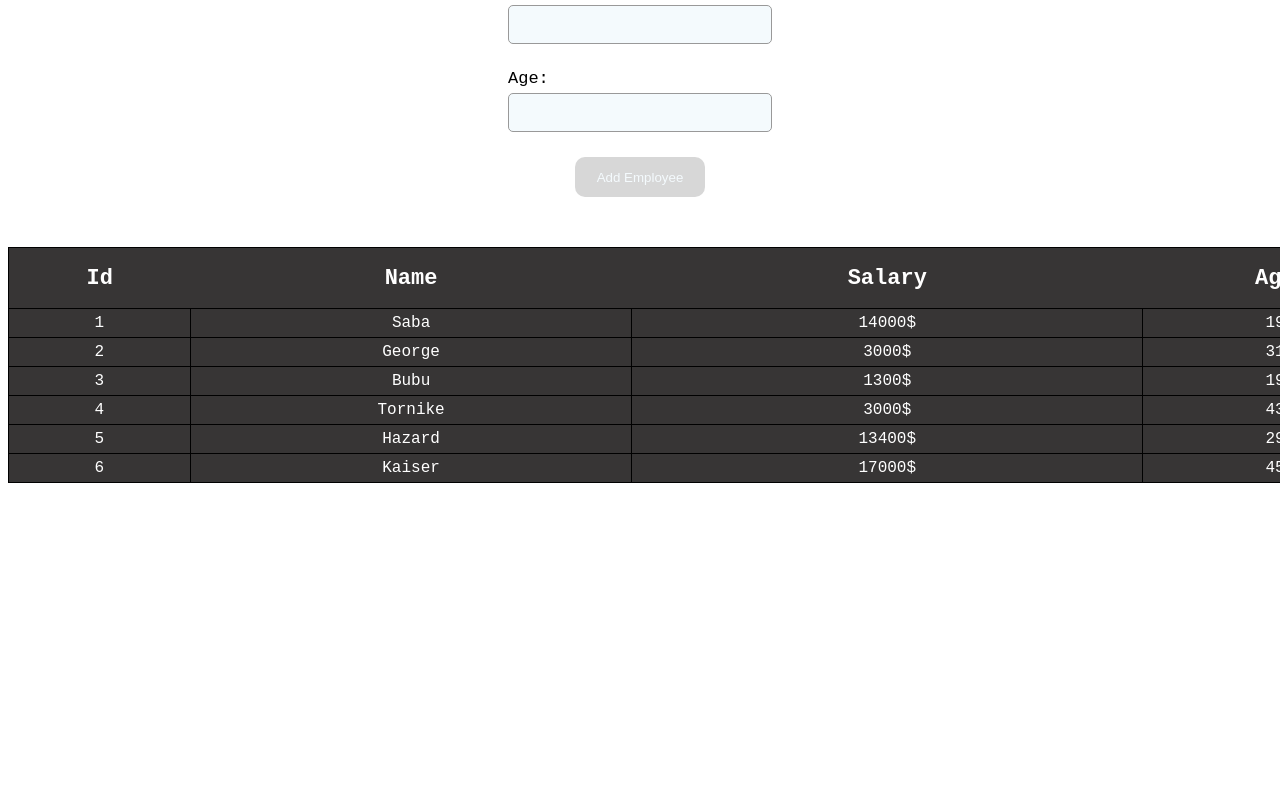
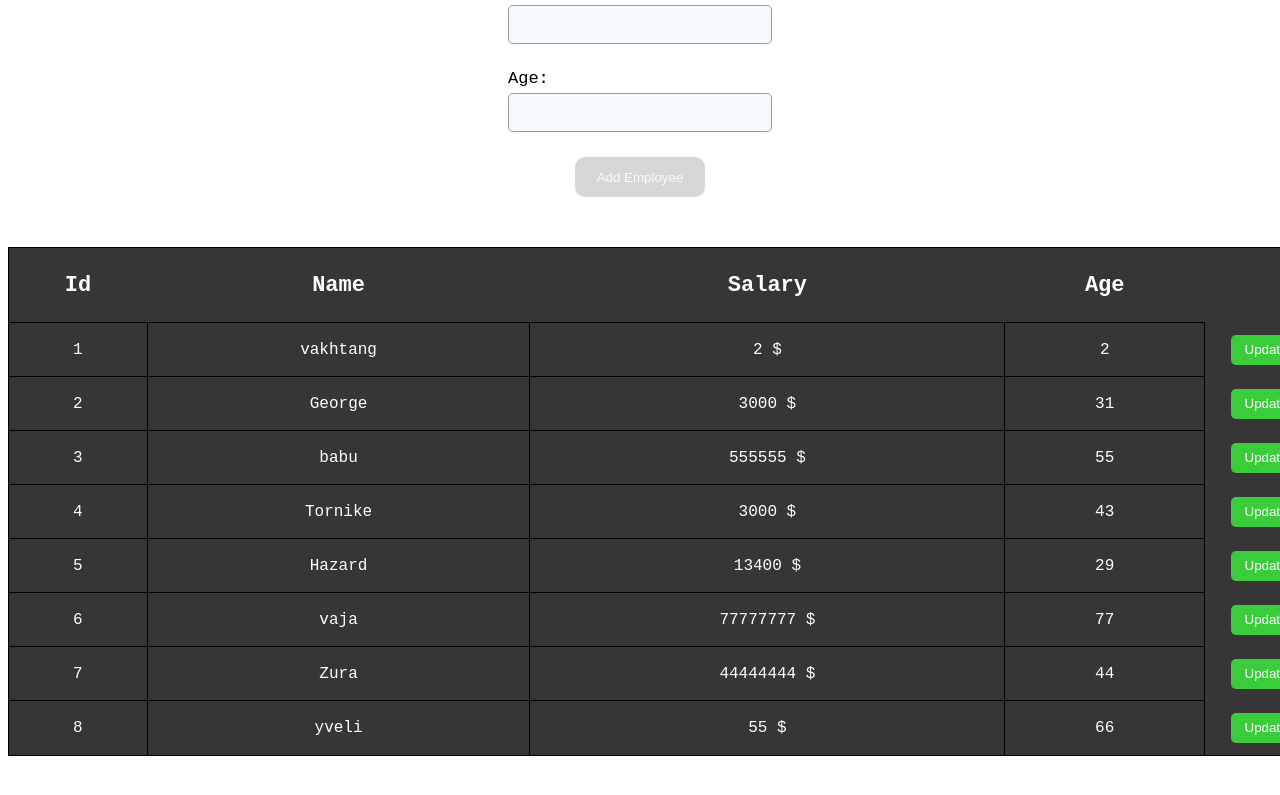
Before and after one commit to sabam23/Angular-Homework, an Angular app: page / in a window 1280 px wide. Shown: the part 585-1380 px from the top of the page. Before the commit the page ends 1118 px from the top, so only its background shows below. Built offline with nearby package versions, Linux system fonts and the light colour scheme; data requests are answered from the project's data file.

Commit message:
Finish (employeeForm Task 4) PUT method

```diff
--- a/db.json
+++ b/db.json
@@ -1,10 +1,10 @@
 {
   "employees": [
     {
-      "id": 1,
-      "name": "Saba",
-      "salary": 14000,
-      "age": 19
+      "name": "vakhtang",
+      "salary": 2,
+      "age": 2,
+      "id": 1
     },
     {
       "name": "George",
@@ -13,9 +13,9 @@
       "id": 2
     },
     {
-      "name": "Bubu",
-      "salary": 1300,
-      "age": 19,
+      "name": "babu",
+      "salary": 555555,
+      "age": 55,
       "id": 3
     },
     {
@@ -31,10 +31,22 @@
       "id": 5
     },
     {
-      "name": "Kaiser",
-      "salary": 17000,
-      "age": 45,
+      "name": "vaja",
+      "salary": 77777777,
+      "age": 77,
       "id": 6
+    },
+    {
+      "name": "Zura",
+      "salary": 44444444,
+      "age": 44,
+      "id": 7
+    },
+    {
+      "name": "yveli",
+      "salary": 55,
+      "age": 66,
+      "id": 8
     }
   ]
 }
--- a/src/app/employee-form/employee-form.component.css
+++ b/src/app/employee-form/employee-form.component.css
@@ -33,6 +33,7 @@
 }
 .employeeForm > form > button:disabled {
   background: #d7d7d7;
+  cursor: not-allowed;
 }
 
 .employeeTable {
@@ -48,8 +49,8 @@
   border: solid black 1px;
   font-family: monospace;
   font-size: 16px;
-  padding-top: 5px;
-  padding-bottom: 5px;
+  padding-top: 12px;
+  padding-bottom: 12px;
 }
 .employeeTable th {
   height: 50px;
@@ -58,4 +59,33 @@
   border: none;
 }
 
+.updateBtn {
+  width: 70px;
+  height: 30px;
+  border: none;
+  background-color: #3acc3a;
+  color: white;
+  cursor: pointer;
+  border-radius: 5px;
+  padding: 3px;
+}
+.updateBtn:hover {
+  background-color: #66e366;
+}
+
+.deleteBtn {
+  width: 70px;
+  height: 30px;
+  border: none;
+  background-color: #fb0000;
+  color: white;
+  cursor: pointer;
+  border-radius: 5px;
+  padding: 3px;
+  margin-left: 10px;
+}
+.deleteBtn:hover {
+  background-color: #ea3c3c;
+}
+
 /*# sourceMappingURL=employee-form.component.css.map */
--- a/src/app/employee-form/employee-form.component.html
+++ b/src/app/employee-form/employee-form.component.html
@@ -15,7 +15,9 @@
       <br>
       <input type="number" formControlName="age" (keypress)="keyPressNumbersWithDecimal($event)">
     </label>
-    <button class="employee-add-btn" [disabled]="employeeForm.invalid" (click)="onClickPost()">Add Employee</button>
+    <button class="employee-add-btn" [disabled]="employeeForm.invalid" (click)="onClickPost()" *ngIf="checker">Add Employee</button>
+    <button class="employee-add-btn" [disabled]="employeeForm.invalid" (click)="editEmployee()" *ngIf="checker===false">Update</button>
+    <a *ngIf="checker===false" (click)="cancel()" style="color: blue;cursor: pointer">Cancel</a>
   </form>
 </div>
 
@@ -31,8 +33,9 @@
     <tr>
       <td>{{employee.id}}</td>
       <td>{{employee.name}}</td>
-      <td>{{employee.salary}}$</td>
+      <td>{{employee.salary}} $</td>
       <td>{{employee.age}}</td>
+      <td style="border: none;width: 200px"><button class="updateBtn" (click)="update(employee.id)">Update</button><button class="deleteBtn">Delete</button></td>
     </tr>
   </ng-container>
 </table>
--- a/src/app/employee-form/employee-form.component.scss
+++ b/src/app/employee-form/employee-form.component.scss
@@ -34,6 +34,7 @@
 
       &:disabled {
         background: #d7d7d7;
+        cursor: not-allowed;
       }
     }
   }
@@ -52,8 +53,8 @@
     border: solid black 1px;
     font-family: monospace;
     font-size: 16px;
-    padding-top: 5px;
-    padding-bottom: 5px;
+    padding-top: 12px;
+    padding-bottom: 12px;
   }
 
   & th {
@@ -63,3 +64,34 @@
     border: none;
   }
 }
+
+.updateBtn  {
+  width: 70px;
+  height: 30px;
+  border: none;
+  background-color: #3acc3a;
+  color: white;
+  cursor: pointer;
+  border-radius: 5px;
+  padding: 3px;
+
+  &:hover {
+    background-color: #66e366;
+  }
+}
+
+.deleteBtn {
+  width: 70px;
+  height: 30px;
+  border: none;
+  background-color: #fb0000;
+  color: white;
+  cursor: pointer;
+  border-radius: 5px;
+  padding: 3px;
+  margin-left: 10px;
+
+  &:hover {
+    background-color: #ea3c3c;
+  }
+}
--- a/src/app/employee-form/employee-form.component.ts
+++ b/src/app/employee-form/employee-form.component.ts
@@ -26,6 +26,9 @@ export class EmployeeFormComponent implements OnInit {
     return true;
   }
 
+  employeesDB:any = [];
+  checker: boolean = true;
+
   onClickPost() {
     this.employeeService.addData(this.employeeForm.value as unknown as Employee).subscribe(data => {
       this.employeeService.getFullData().subscribe(data => {
@@ -34,8 +37,27 @@ export class EmployeeFormComponent implements OnInit {
     });
     this.employeeForm.reset();
   }
+  employeeID: number = 0;
+  update(id:number) {
+    this.employeeService.getEmployeeData(id).subscribe(data => {
+      this.employeeID = data.id;
+    })
+    this.checker = false;
+  }
 
-  employeesDB:any = [];
+  editEmployee() {
+    this.employeeService.updateData(this.employeeID, this.employeeForm.value as unknown as Employee).subscribe(data => {
+      this.employeeService.getFullData().subscribe(data => {
+        this.employeesDB = data;
+      });
+    });
+    this.checker = true;
+    this.employeeForm.reset();
+  }
+
+  cancel(){
+    this.checker = true;
+  }
 
   constructor(private employeeService: EmployeeApiService) { }
 
@@ -43,8 +65,6 @@ export class EmployeeFormComponent implements OnInit {
     this.employeeService.getFullData().subscribe(data => {
       this.employeesDB = data;
     });
-    this.employeeService.getEmployeeData(4).subscribe(data => {
-      console.log(data);
-    })
+
   }
 }
--- a/src/app/services/employee-api.service.ts
+++ b/src/app/services/employee-api.service.ts
@@ -23,4 +23,8 @@ export class EmployeeApiService {
   addData(payload: Employee) {
     return this.http.post(this.url+'employees',payload);
   }
+
+  updateData(id:number, payload: Employee) {
+    return this.http.put(`${this.url}employees/${id}`,payload);
+  }
 }
```
Also changed, not shown: 1 other file (tests, documents, lock files or other folders).
